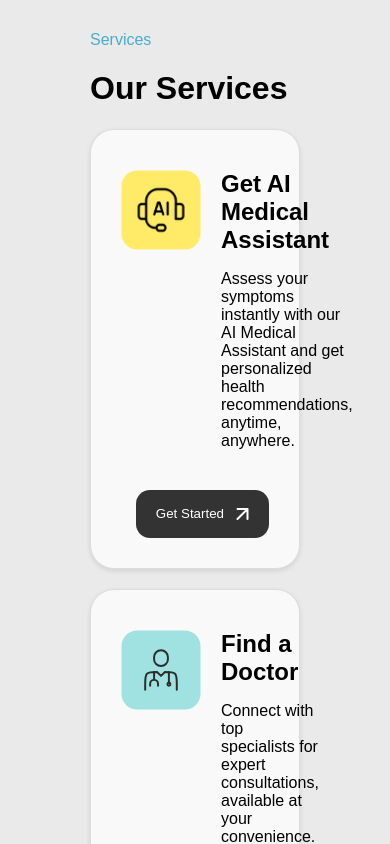
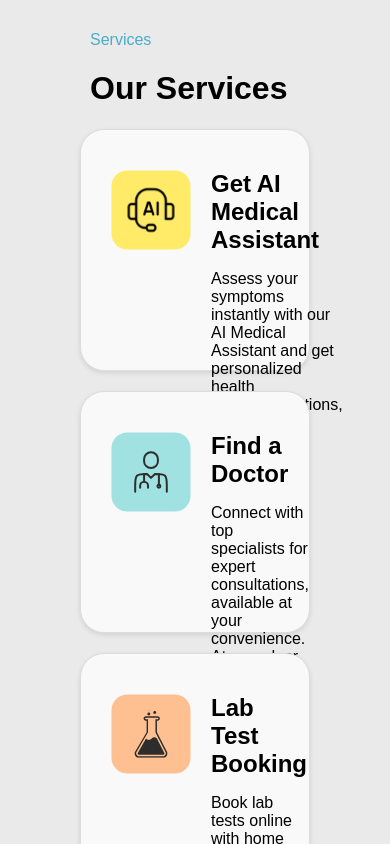
Before and after one commit to saboor009/Meadease, a React (Create React App) app: page / in a window 390 px wide. Shown: the part 900-1744 px from the top of the page. Built offline with nearby package versions, Linux system fonts and the light colour scheme; a web font is replaced by a local one.

Commit message:
Update Home.css

```diff
--- a/src/Home.css
+++ b/src/Home.css
@@ -318,15 +318,23 @@
 
         display: flex;
         flex-direction: column;
+
     }
     .services-grid{
 
         display: flex;
         flex-direction: column;
+        align-items: center;
+
+    }
+    .service-card{
+
+        height: 180px;
+        width: 80%;
     }
     .search-container{
         display: none;
-        border: 1px solid red;
+
     }
 
 
```
